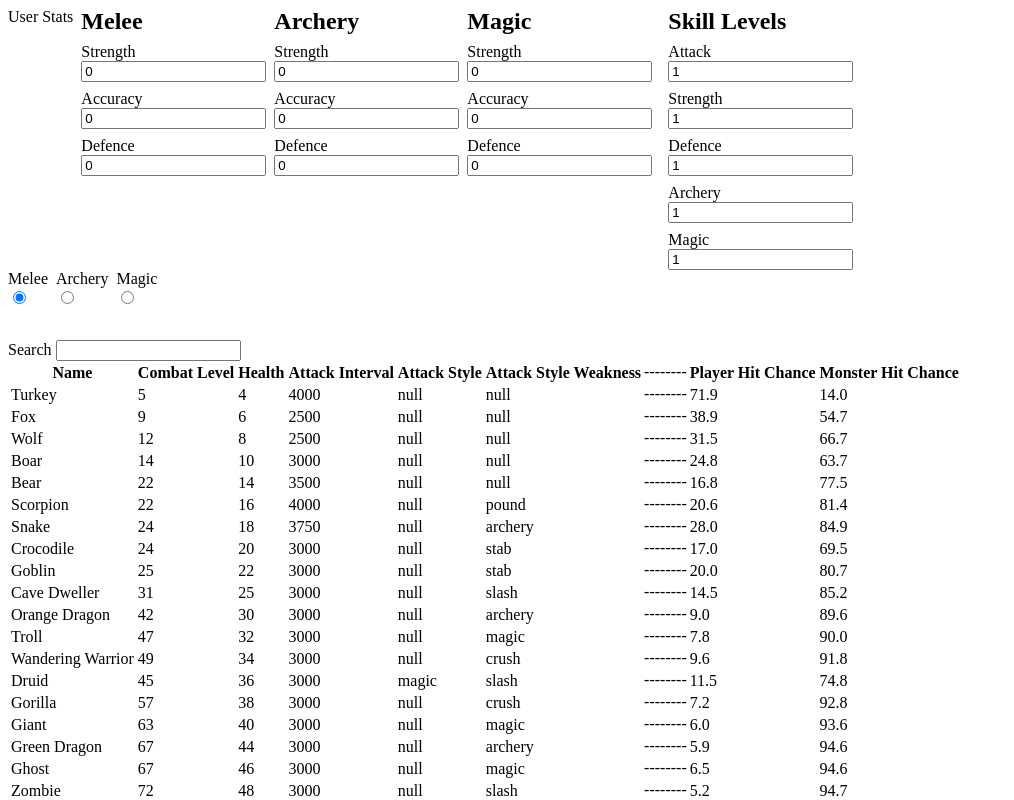
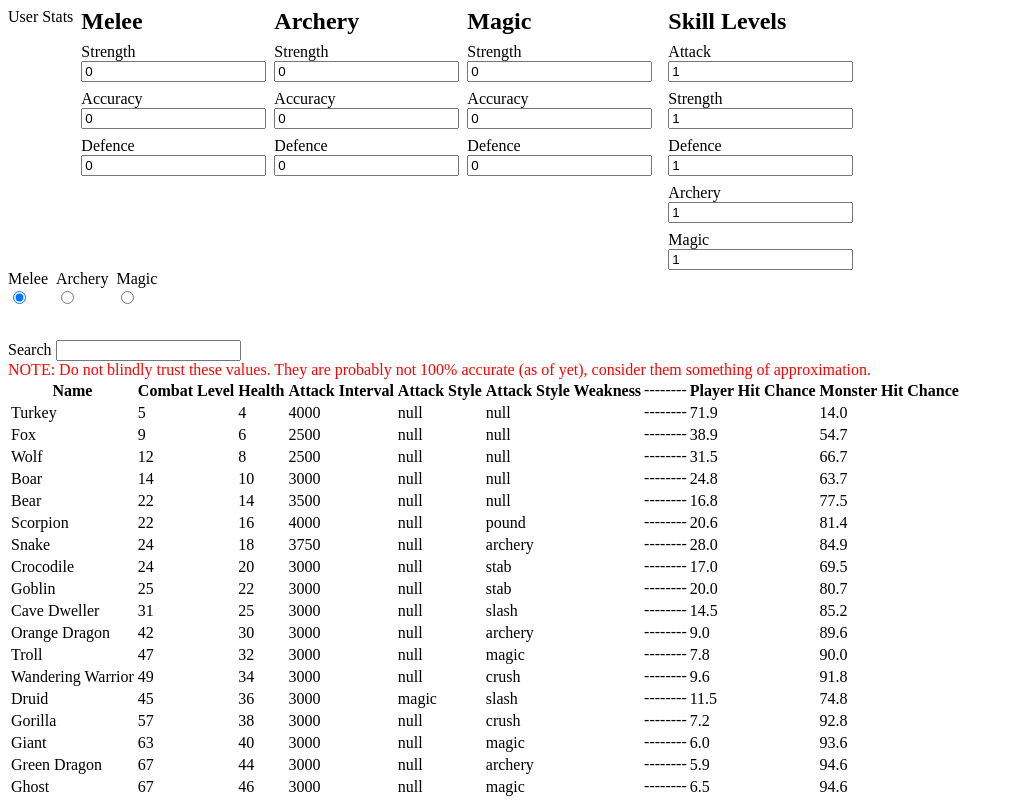
Before and after one commit to kripi-png/Idle-Clans-Combat, a SvelteKit app: page / in a window 1280 px wide. Shown: the top 800 px of the page, without its empty margins (0-1014 px from the left). Built offline with nearby package versions, Linux system fonts and the light colour scheme.

Commit message:
style: format code; add a warning about credibility

```diff
--- a/src/lib/components/MonsterEntry.svelte
+++ b/src/lib/components/MonsterEntry.svelte
@@ -18,7 +18,7 @@
 		monster.skill_levels.defence
 	);
 	const monsterAugmentedAccuracy = calculateAugmentedStat(
-		(monster.combat_stats as any)[monster.attack_style ? monster.attack_style : "melee"].accuracy,
+		(monster.combat_stats as any)[monster.attack_style ? monster.attack_style : 'melee'].accuracy,
 		monster.skill_levels.rigour
 	);
 
--- a/src/routes/+page.svelte
+++ b/src/routes/+page.svelte
@@ -15,7 +15,11 @@
 		Search
 		<input type="text" bind:value={searchQuery} />
 	</label>
-
+	<br />
+	<span class="warning"
+		>NOTE: Do not blindly trust these values. They are probably not 100% accurate (as of yet),
+		consider them something of approximation.</span
+	>
 	<table>
 		<thead>
 			<tr>
@@ -41,6 +45,9 @@
 </div>
 
 <style>
+	.warning {
+		color: red;
+	}
 	.monsterTable {
 		margin-top: 2em;
 	}
```
Also changed, not shown: src/lib/userStats.ts (+6 -5 lines).
